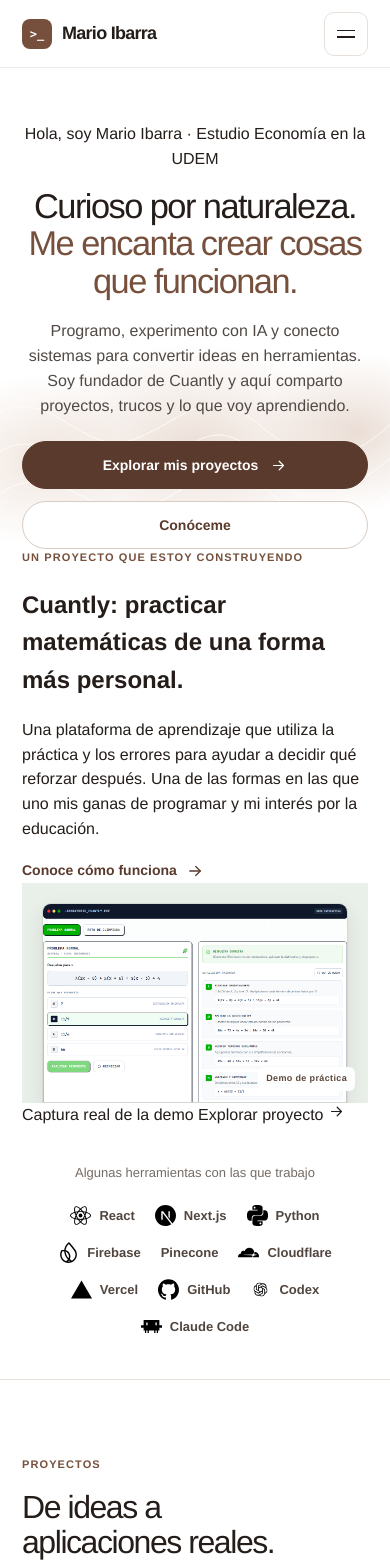
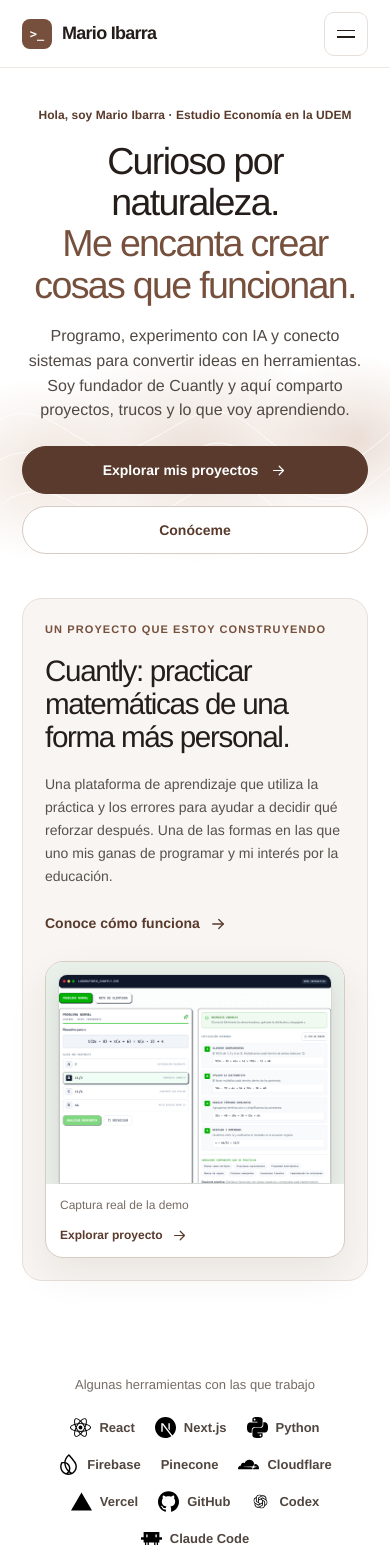
Before and after one commit to MarioIbago/marioibarra.me, a Next.js app: page / in a window 390 px wide. Shown: the top 1568 px of the page. Built offline with nearby package versions, Linux system fonts and the light colour scheme; a web font is replaced by a local one.

Commit message:
style(portfolio): strengthen hierarchy, mobile layout and product spotlight

```diff
--- a/app/globals.css
+++ b/app/globals.css
@@ -354,6 +354,110 @@ img, svg { max-width: 100%; }
   .footer-main { grid-template-columns: 1fr; }
   .footer-main > div:first-child { grid-column: auto; }
 }
+
+/* Personal-first presentation: show a real project before abstract diagrams. */
+.hero__eyebrow {
+  margin: 0 0 22px;
+  color: var(--coffee-dark);
+  font-size: 14px;
+  font-weight: 650;
+  letter-spacing: .005em;
+}
+.hero h1 { max-width: 990px; font-size: clamp(2.7rem, 5vw, 4.25rem); text-wrap: balance; }
+.hero__intro { max-width: 740px; }
+.hero__actions { margin-bottom: 36px; }
+
+.featured-spotlight { position: relative; padding: 24px 0 clamp(58px, 7vw, 90px); }
+.featured-spotlight__grid {
+  display: grid;
+  grid-template-columns: minmax(0, .85fr) minmax(0, 1.15fr);
+  align-items: center;
+  gap: clamp(24px, 5vw, 76px);
+  padding: clamp(24px, 4.5vw, 54px);
+  border: 1px solid var(--line);
+  border-radius: 26px;
+  background: #f8f5f2;
+}
+.featured-spotlight__copy h2,
+.explorer-section__heading h2 {
+  margin: 0;
+  font-size: clamp(2rem, 3.2vw, 3rem);
+  font-weight: 550;
+  letter-spacing: -.045em;
+  line-height: 1.12;
+  text-wrap: balance;
+}
+.featured-spotlight__copy p:not(.eyebrow),
+.explorer-section__heading p:not(.eyebrow) {
+  max-width: 55ch;
+  margin: 19px 0 0;
+  color: var(--text);
+  font-size: 16px;
+  line-height: 1.65;
+}
+.featured-spotlight__copy .text-link { margin-top: 25px; }
+.featured-spotlight__visual {
+  display: block;
+  min-width: 0;
+  overflow: hidden;
+  border: 1px solid var(--line-strong);
+  border-radius: 18px;
+  background: #fff;
+  box-shadow: 0 16px 38px rgba(77, 51, 36, .08);
+  transition: transform .2s ease, box-shadow .2s ease;
+}
+.featured-spotlight__visual:hover,
+.featured-spotlight__visual:focus-visible {
+  transform: translateY(-3px);
+  box-shadow: 0 23px 46px rgba(77, 51, 36, .13);
+}
+.featured-spotlight__visual .project-visual--screenshot {
+  min-height: 335px;
+  padding: 20px 20px 0;
+}
+.featured-spotlight__visual .project-visual--screenshot img {
+  height: 325px;
+  object-fit: cover;
+  object-position: top;
+}
+.featured-spotlight__visual .project-visual__caption { display: none; }
+.featured-spotlight__visual-footer {
+  display: flex;
+  justify-content: space-between;
+  align-items: center;
+  gap: 12px;
+  padding: 15px 20px;
+  color: var(--muted);
+  font-size: 12px;
+}
+.featured-spotlight__visual-footer > span {
+  display: inline-flex;
+  align-items: center;
+  gap: 8px;
+  color: var(--coffee-dark);
+  font-weight: 700;
+}
+.explorer-section__heading { max-width: 670px; }
+.explorer-section .workflow-frame { max-width: none; margin-top: 36px; }
+.explorer-section .workflow__hint { display: none; }
+.project-card__category { color: var(--coffee-dark); }
+.project-card__visual-link:focus-visible,
+.featured-spotlight__visual:focus-visible { outline: 3px solid var(--coffee); outline-offset: 4px; }
+
+@media (max-width: 700px) {
+  .hero__eyebrow { margin-bottom: 16px; font-size: 12px; }
+  .hero h1 { font-size: clamp(2.35rem, 9vw, 3.1rem); }
+  .hero__actions { margin-bottom: 8px; }
+  .featured-spotlight { padding-top: 36px; padding-bottom: 58px; }
+  .featured-spotlight__grid { grid-template-columns: 1fr; gap: 25px; padding: 22px; border-radius: 20px; }
+  .featured-spotlight__copy h2, .explorer-section__heading h2 { font-size: clamp(1.85rem, 7vw, 2.4rem); }
+  .featured-spotlight__copy p:not(.eyebrow), .explorer-section__heading p:not(.eyebrow) { font-size: 14px; }
+  .featured-spotlight__visual .project-visual--screenshot { min-height: 215px; padding: 12px 12px 0; }
+  .featured-spotlight__visual .project-visual--screenshot img { height: 210px; }
+  .featured-spotlight__visual-footer { align-items: flex-start; flex-direction: column; padding: 12px 14px; }
+  .explorer-section .workflow-frame { margin-top: 22px; }
+}
+
 @media (prefers-reduced-motion: reduce) {
   *, *::before, *::after { scroll-behavior: auto !important; animation-duration: .01ms !important; animation-iteration-count: 1 !important; transition-duration: .01ms !important; }
 }
```
